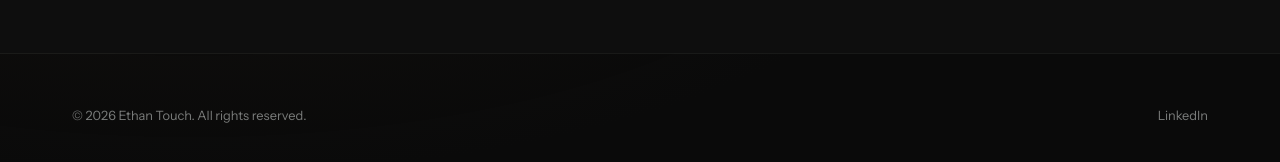
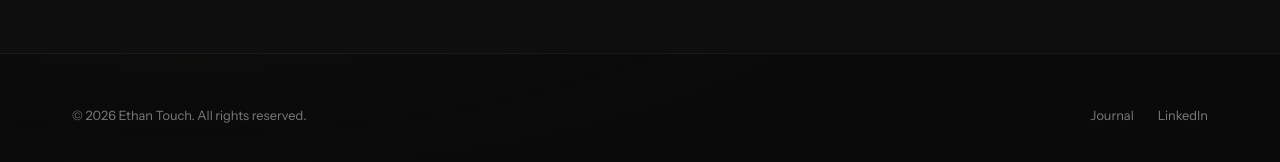
Before and after one commit to woofwallee/ethantouch.com, a Jekyll site: the page index.html, which Jekyll copies as it is, in a window 1280 px wide and 900 px high, scrolled down 4370 px. Shown: the part 722-884 px from the top of the window. Built offline with Jekyll 4.4.1, drawn with Linux system fonts in a browser that asks for light colours; nearby versions of some CDN libraries; some web fonts are replaced.

Commit message:
Add Journal link to homepage footer next to LinkedIn
Co-Authored-By: Claude Opus 4.6 <noreply@anthropic.com>

```diff
--- a/index.html
+++ b/index.html
@@ -525,7 +525,10 @@
   <footer class="footer">
     <div class="container footer__inner">
       <p>&copy; 2026 Ethan Touch. All rights&nbsp;reserved.</p>
-      <a href="https://www.linkedin.com/in/ethantouch" target="_blank" rel="noopener noreferrer">LinkedIn</a>
+      <div class="footer__links">
+        <a href="/journal/">Journal</a>
+        <a href="https://www.linkedin.com/in/ethantouch" target="_blank" rel="noopener noreferrer">LinkedIn</a>
+      </div>
     </div>
   </footer>
 
--- a/styles.css
+++ b/styles.css
@@ -2509,6 +2509,12 @@ body.modal-open {
   align-items: center;
 }
 
+.footer__links {
+  display: flex;
+  align-items: center;
+  gap: 1.5rem;
+}
+
 .footer p {
   font-size: 0.8rem;
   color: #7A7C7B;
```
